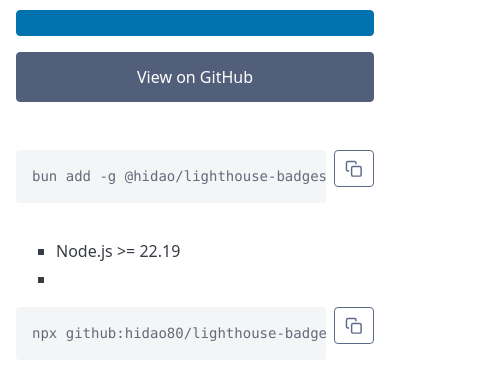
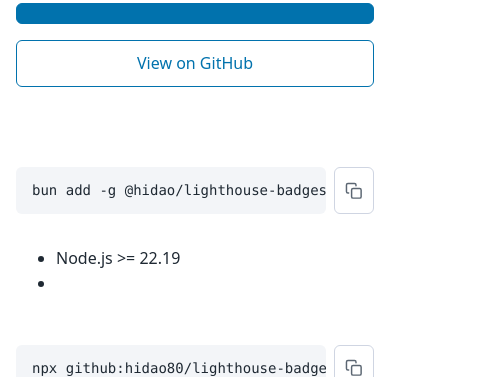
Before and after one commit to hidao80/lighthouse-badges, a website: page docs/index.html in a window 390 px wide. Shown: the part 1623-2000 px from the top of the page, 496 px wide, since content can reach past the window. Drawn offline with nearby package versions, Linux system fonts and the light colour scheme; a script that the page names is missing.

Commit message:
style: replace Pico CSS with custom styles and enhance responsiveness

```diff
--- a/docs/index.html
+++ b/docs/index.html
@@ -52,12 +52,10 @@
 }
 </script>
 
-<!-- Pico CSS -->
-<link rel="stylesheet" href="https://cdn.jsdelivr.net/npm/@picocss/pico@2/css/pico.min.css">
 <link rel="stylesheet" href="style.css">
 
 <!-- multilanguagejs -->
-<script src="https://unpkg.com/multilanguagejs@2.0.1/dist/multilanguagejs.umd.cjs"></script>
+<script src="https://unpkg.com/multilanguagejs@2.0.1/dist/multilanguagejs.umd.cjs" integrity="sha384-gChgPd+azdS1+Ewl3Sdn3eAMn6IK/1fgHQ8y7jClK8HbRGEy1Iw5KHomRMh8TxmL" crossorigin="anonymous"></script>
 </head>
 <body>
 
--- a/docs/style.css
+++ b/docs/style.css
@@ -1,4 +1,78 @@
-:root { --pico-font-size: 100%; }
+/* Base (replaces Pico CSS) */
+:root {
+  color-scheme: light dark;
+  --bg: #ffffff;
+  --text: #1f2933;
+  --muted: #5b6672;
+  --accent: #0172ad;
+  --accent-hover: #015887;
+  --accent-text: #ffffff;
+  --border: #cfd5e2;
+  --code-bg: #f3f5f8;
+  --radius: 0.375rem;
+  --font: system-ui, -apple-system, "Segoe UI", Roboto, "Helvetica Neue", "Noto Sans", Arial, sans-serif;
+  --mono: ui-monospace, SFMono-Regular, "SF Mono", Menlo, Consolas, "Liberation Mono", monospace;
+}
+@media (prefers-color-scheme: dark) {
+  :root {
+    --bg: #13171f;
+    --text: #dfe3eb;
+    --muted: #9aa4b2;
+    --accent: #01aaff;
+    --accent-hover: #79c0ff;
+    --accent-text: #13171f;
+    --border: #2a3140;
+    --code-bg: #1a1f28;
+  }
+}
+*, *::before, *::after { box-sizing: border-box; }
+html { -webkit-text-size-adjust: 100%; }
+body {
+  margin: 0;
+  background: var(--bg);
+  color: var(--text);
+  font-family: var(--font);
+  font-size: 1rem;
+  line-height: 1.6;
+}
+.container { width: 100%; margin: 0 auto; padding: 0 1rem; }
+h1, h2, h3 { line-height: 1.25; margin: 0 0 0.75rem; }
+h1 { font-size: 2.25rem; }
+h2 { font-size: 1.6rem; margin-top: 3rem; }
+h3 { font-size: 1.2rem; margin-top: 2rem; }
+p, ul, table { margin: 0 0 1rem; }
+a { color: var(--accent); }
+a:hover { color: var(--accent-hover); }
+img, svg { max-width: 100%; height: auto; vertical-align: middle; }
+code, pre { font-family: var(--mono); font-size: 0.875rem; }
+code { background: var(--code-bg); border-radius: 0.25rem; padding: 0.1rem 0.35rem; }
+pre { background: var(--code-bg); border-radius: var(--radius); padding: 0.75rem 1rem; margin: 0 0 1rem; overflow-x: auto; }
+pre code { background: none; padding: 0; }
+table { width: 100%; border-collapse: collapse; }
+th, td { text-align: left; padding: 0.5rem 0.75rem; border-bottom: 1px solid var(--border); }
+th { font-weight: 600; }
+button, select { font: inherit; color: inherit; }
+select { background: var(--bg); border: 1px solid var(--border); border-radius: var(--radius); }
+[role="button"], button {
+  display: inline-block;
+  padding: 0.6rem 1.2rem;
+  border: 1px solid var(--accent);
+  border-radius: var(--radius);
+  background: var(--accent);
+  color: var(--accent-text);
+  text-align: center;
+  text-decoration: none;
+  cursor: pointer;
+}
+[role="button"]:hover, button:hover { background: var(--accent-hover); border-color: var(--accent-hover); color: var(--accent-text); }
+.secondary { background: transparent; color: var(--accent); }
+.outline.secondary { border-color: var(--border); color: var(--muted); }
+.outline.secondary:hover { background: var(--code-bg); border-color: var(--muted); color: var(--text); }
+:focus-visible { outline: 2px solid var(--accent); outline-offset: 2px; }
+.grid { display: grid; grid-template-columns: 1fr; gap: 1rem; }
+@media (min-width: 600px) { .grid { grid-template-columns: repeat(auto-fit, minmax(0, 1fr)); } }
+
+/* Page */
 main.container { max-width: 800px; }
 .hero { text-align: center; padding: 3rem 0 2rem; }
 .hero .emoji { font-size: 4rem; line-height: 1; margin-bottom: 1rem; }
@@ -10,12 +84,12 @@ table.colors td:first-child, table.colors th:first-child { width: 40%; }
 .score-yellow { color: #ffa400; font-weight: bold; }
 .score-red { color: #ff4e42; font-weight: bold; }
 .tech-list { display: flex; flex-wrap: wrap; gap: 0.6rem; justify-content: center; list-style: none; margin: 0 auto; padding: 0; }
-.tech-list li { list-style: none; margin: 0; display: inline-flex; align-items: center; white-space: nowrap; line-height: 1.4; color: var(--pico-color); background: var(--pico-code-background-color); border: 1px solid var(--pico-form-element-border-color); border-radius: 999px; padding: 0.4rem 1.1rem; font-size: 0.9rem; }
+.tech-list li { list-style: none; margin: 0; display: inline-flex; align-items: center; white-space: nowrap; line-height: 1.4; color: var(--text); background: var(--code-bg); border: 1px solid var(--border); border-radius: 999px; padding: 0.4rem 1.1rem; font-size: 0.9rem; }
 footer.container { text-align: center; padding: 2rem 0; opacity: 0.75; }
-.lang-select { position: fixed; top: 1rem; right: 1rem; z-index: 10; width: auto; margin: 0; padding: 0.4rem 2rem 0.4rem 0.75rem; }
+.lang-select { position: fixed; top: 1rem; right: 1rem; z-index: 10; width: auto; margin: 0; padding: 0.4rem 0.75rem; }
 
 .code-row { display: flex; align-items: stretch; gap: 0.5rem; margin: 0 0 1rem; }
-.code-row pre { flex: 1 1 auto; margin: 0; }
+.code-row pre { flex: 1 1 auto; min-width: 0; margin: 0; }
 .copy-btn {
   flex: 0 0 auto;
   display: inline-flex;
```
